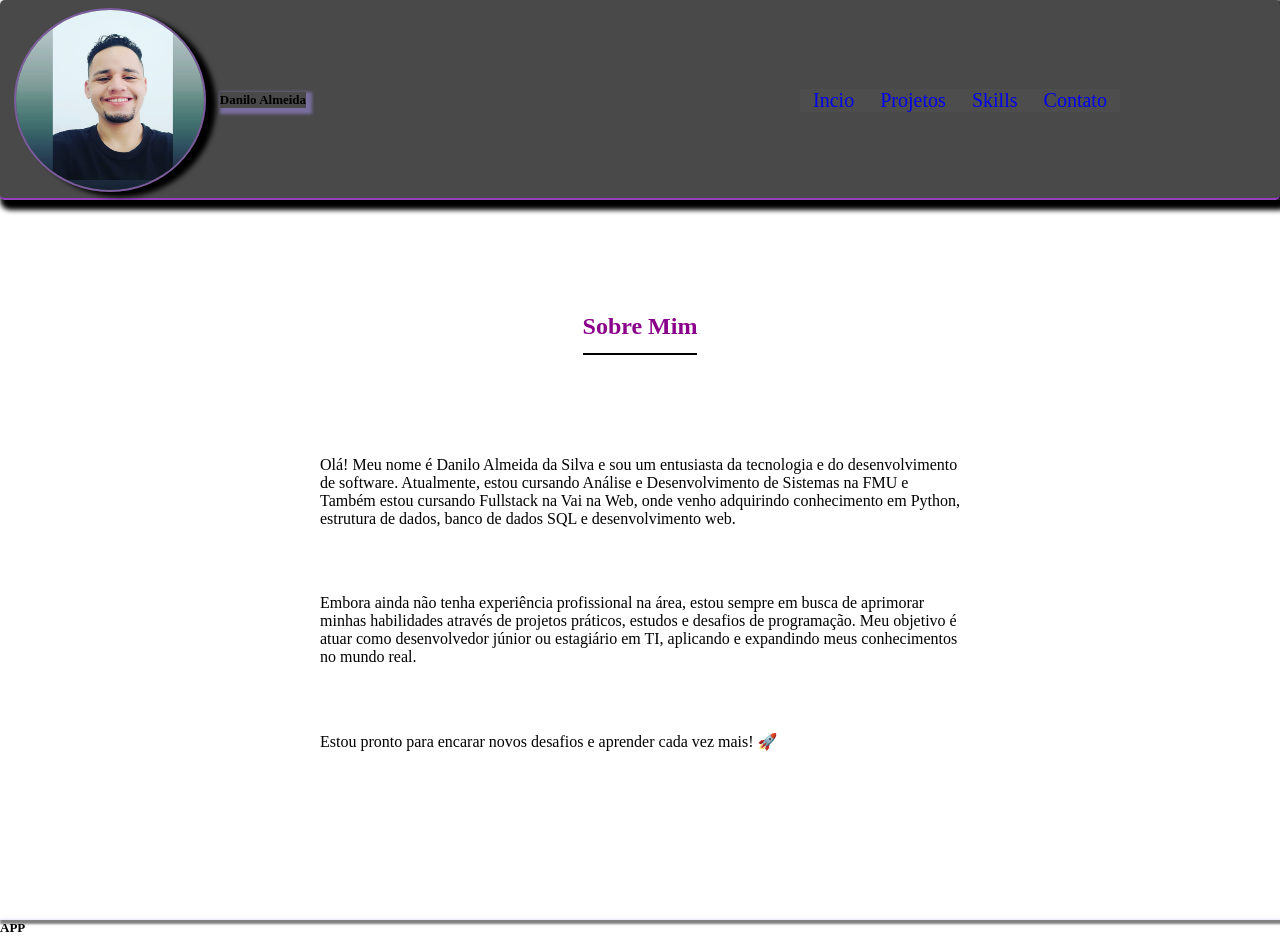
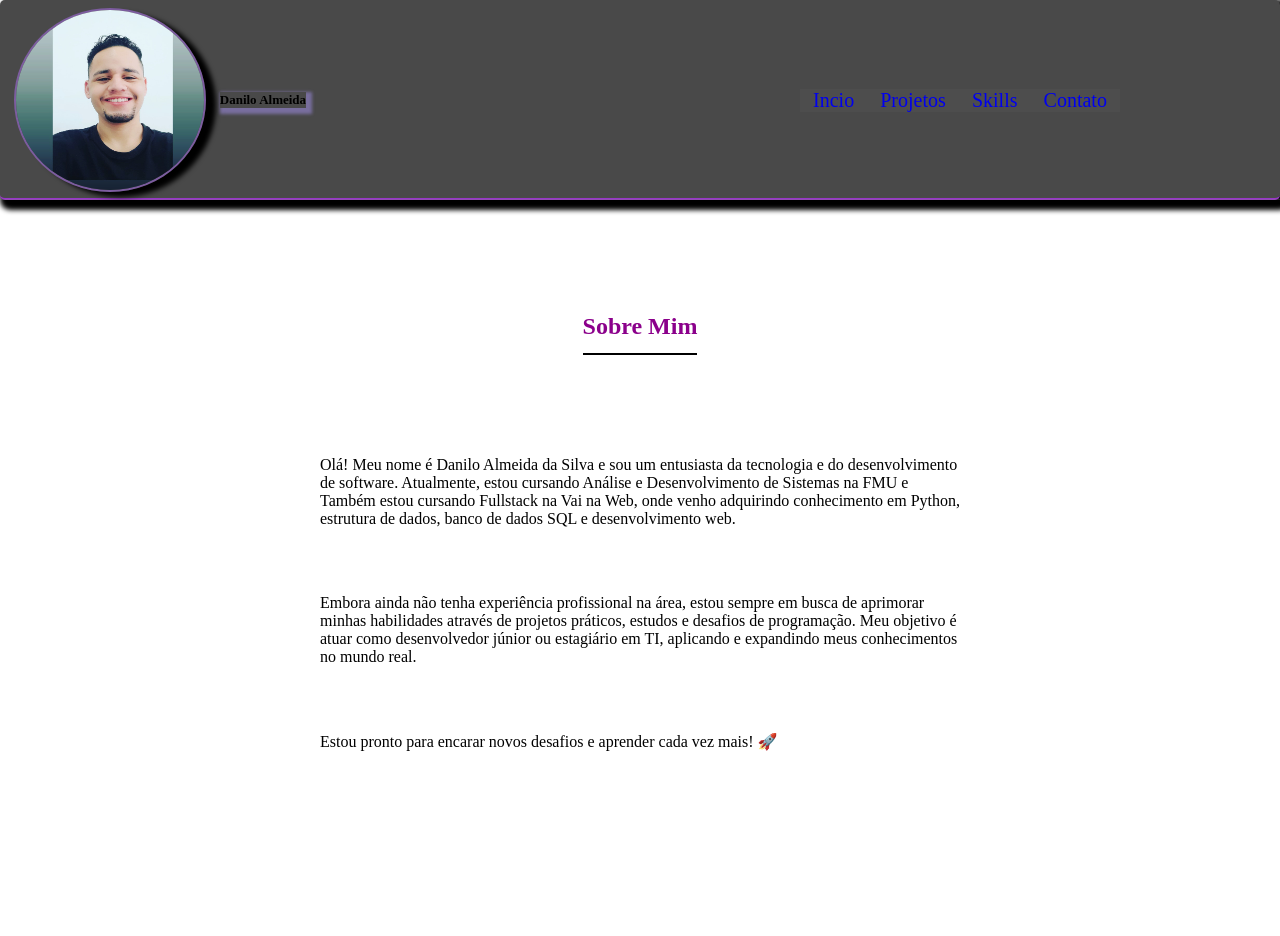
Before and after one commit to Danilo-Almeida-da-Silva/Danilo-Almeida-da-Silva, a React (Vite) app: page / in a window 1280 px wide. Built offline with nearby package versions, Linux system fonts and the light colour scheme.

Commit message:
ajuste do APP

```diff
--- a/src/App.jsx
+++ b/src/App.jsx
@@ -4,7 +4,6 @@ export default function App(){
   return(
     <section>
       <Header />
-      <h1>APP</h1>
     </section>
   );
 }
```
